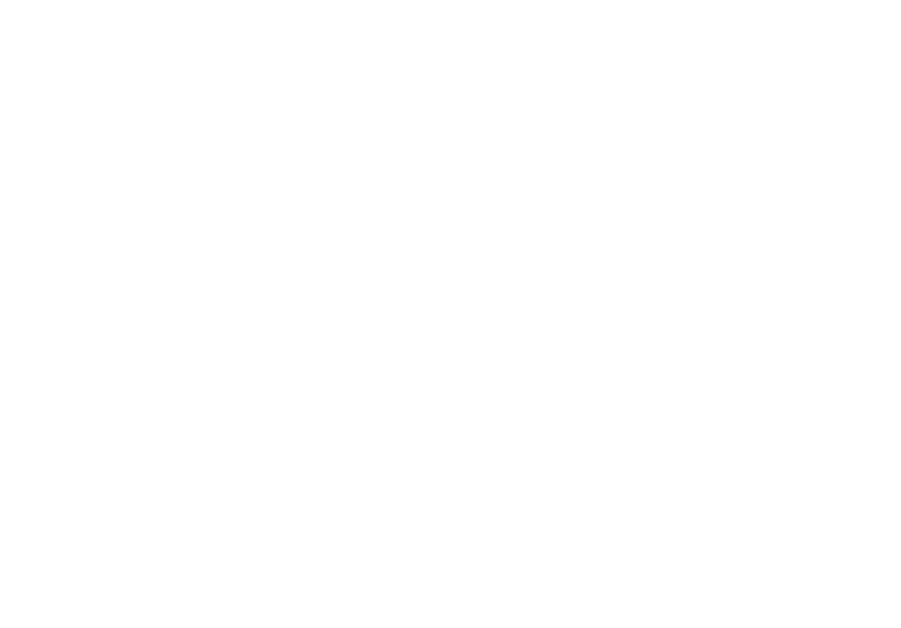
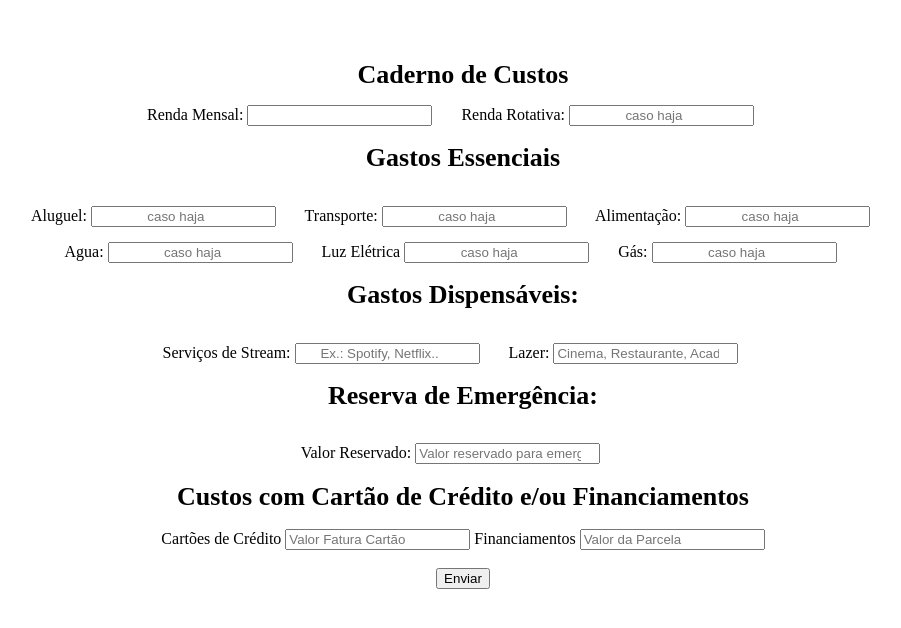
Before and after one commit to felip-araujo/study-nodejs, a plain HTML site: page side-project/index.html in a window 1280 px wide. Shown: the whole page, without its empty margins (177-1078 px from the left). Drawn offline with Linux system fonts and the light colour scheme.

Commit message:
projeto de contole de despesas pasta side-project

```diff
--- a/side-project/index.html
+++ b/side-project/index.html
@@ -8,6 +8,69 @@
     <title>Gastos Mensais</title>
 </head>
 <body>
+    <div id="captar-renda">
+        <form action="">
+            <h1 class="h1-g">Caderno de Custos</h1>
+            <label for="rendaMensal">Renda Mensal: </label>
+            <input type="number" id="rendaMensal" class="inp1">
+            <label for="">Renda Rotativa: </label>
+            <input type="number" id="rendaRotativa" placeholder="caso haja" class="inp2">
+        </form>
+    </div>
+
+    <div id="captar-gastos">
+        <h1>Gastos Essenciais</h1>
+        <form action="">
+            <label for="">Aluguel: </label>
+            <input type="number" placeholder="caso haja" id="aluguel" class="inp2">
+            <label for="">Transporte:</label>
+            <input type="number" placeholder="caso haja" id="transporte" class="inp2">
+            <label for="">Alimentação: </label>
+            <input type="number" placeholder="caso haja" id="alimentacao" class="inp2"> <br>
+            <label for="">Agua:</label>
+            <input type="number" id="agua" placeholder="caso haja" class="inp2">
+            <label for="">Luz Elétrica</label>
+            <input type="number" id="luz" placeholder="caso haja" class="inp2">
+            <label for="">Gás: </label>
+            <input type="number" id="gas" placeholder="caso haja" class="inp2">
+        </form>
+    </div>
+
+<div id="captar-gastos2">
+    <form action="" id="captar-gastos2">
+    <h1>Gastos Dispensáveis: </h1>
+    <label for="">Serviços de Stream: </label>
+    <input type="number" id="stream" placeholder="Ex.: Spotify, Netflix.." class="inp2">
+    <label for="">Lazer: </label>
+    <input type="number" id="lazer" placeholder="Cinema, Restaurante, Academia.." class="inp2">
+    </form>
+</div>
+
+<div id="captar-reserva">
+    <form action="" id="captar-reserva">
+        <h1>Reserva de Emergência: </h1>
+        <label for="">Valor Reservado: </label>
+        <input type="number" placeholder="Valor reservado para emergencias" class="inp2">
+        </form>
+</div>
+
+<div id="captar-credito">
+    <form action="" id="captar-credito">
+        <h1>Custos com Cartão de Crédito e/ou Financiamentos</h1>
+        <label for="">Cartões de Crédito</label>
+        <input type="number" placeholder="Valor Fatura Cartão" class="ipn2" id="cartao">
+        <label for="">Financiamentos</label>
+        <input type="number" placeholder="Valor da Parcela" class="ipn2" id="financiamento">
+    </form>
+</div>
+    <br><button onclick="somadeRendas(), somaGastos(), somarGastosDispensaveis(), credito(), rendaMenosGastos() "> Enviar </button>
+
+    <div id="inserir-relatorio">
+
+    </div>
+
+
+
 
 
 
--- a/side-project/main.js
+++ b/side-project/main.js
@@ -0,0 +1,43 @@
+
+function somadeRendas(){
+    let rendaMensal = document.getElementById('rendaMensal').value;
+    let rendaRotativa = document.getElementById('rendaRotativa').value;
+
+    resultado = parseInt(rendaMensal) + parseInt(rendaRotativa);
+    console.log('A sua renda Mensal é de: ' + resultado)
+}
+
+function somaGastos(){
+    let aluguel = document.getElementById('aluguel').value;
+    let transporte = document.getElementById('transporte').value;
+    let alimentacao = document.getElementById('alimentacao').value;
+    let agua = document.getElementById('agua').value;
+    let luz = document.getElementById('luz').value;
+    let gas = document.getElementById('gas').value;
+
+    resultado2 = parseInt(aluguel) + parseInt(transporte) + parseInt(alimentacao) + parseInt(agua) + parseInt(luz) + parseInt(gas);
+    console.log('A soma dos seus gastos é de: ' + resultado2);
+}
+
+function somarGastosDispensaveis() {
+    let stream = document.getElementById('stream').value;
+    let lazer = document.getElementById('lazer').value;
+
+    resultado3 = parseInt(stream) + parseInt(lazer);
+    console.log('Os seus gastos dispensáveis são: ' + resultado3)
+}
+
+function credito(){
+    let cartao = document.getElementById('cartao').value;
+    let financiamento = document.getElementById('financiamento').value;
+
+    resultado4 = parseInt(cartao) + parseInt(financiamento);
+
+    console.log ('Os valores relacionados a crédito são: ' + resultado4);
+
+}
+
+function rendaMenosGastos() {
+    resto = resultado - resultado2 - resultado3 - resultado4;
+    alert('Sobram R$'+ resto + ' do seu salário')
+}
--- a/side-project/style.css
+++ b/side-project/style.css
@@ -0,0 +1,74 @@
+body {
+    text-align: center;
+    margin: 10px;
+    padding: 50px;
+}
+
+.inp1, .inp2{
+    margin-top: 15px;
+    margin-right: 25px;
+    text-align: center;
+
+}
+
+h1 {
+    font-size: 26px;
+}
+
+.h1-g {
+    margin: 0px;
+    font-size: 26px;
+}
+
+
+
+
+
+
+/* @import url('https://fonts.googleapis.com/css2?family=Open+Sans:ital,wght@0,300;0,400;0,500;0,600;0,700;0,800;1,300;1,400;1,500;1,600;1,700;1,800&display=swap');
+
+*{
+    padding: 0px;
+    margin: 0px;
+    box-sizing: 0px;
+}
+
+body{
+    background-color: #111;
+    color: white;
+    text-align: center;
+    display: grid;
+}
+
+
+#captar-renda {
+    font-family: 'Open Sans', sans-serif;;
+    padding-top: 0px;
+    padding: 75px;
+    text-align: center;
+    justify-content: flex-end;
+    font-size: 1.5rem;
+    margin-left: 15px;
+}
+
+#captar-gastos{
+    padding: 75px;
+    display: grid;
+
+
+
+
+}
+
+.inp1, .inp2{
+    padding: 6px;
+    text-align: center;
+    font-family: 'Open Sans', sans-serif;
+    font-size: 0.9rem;
+    margin-top: 15px;
+    margin-left: 0px;
+    margin-right: 0px;
+    border-radius: 10px;
+    border: none;
+ }
+ */
```
